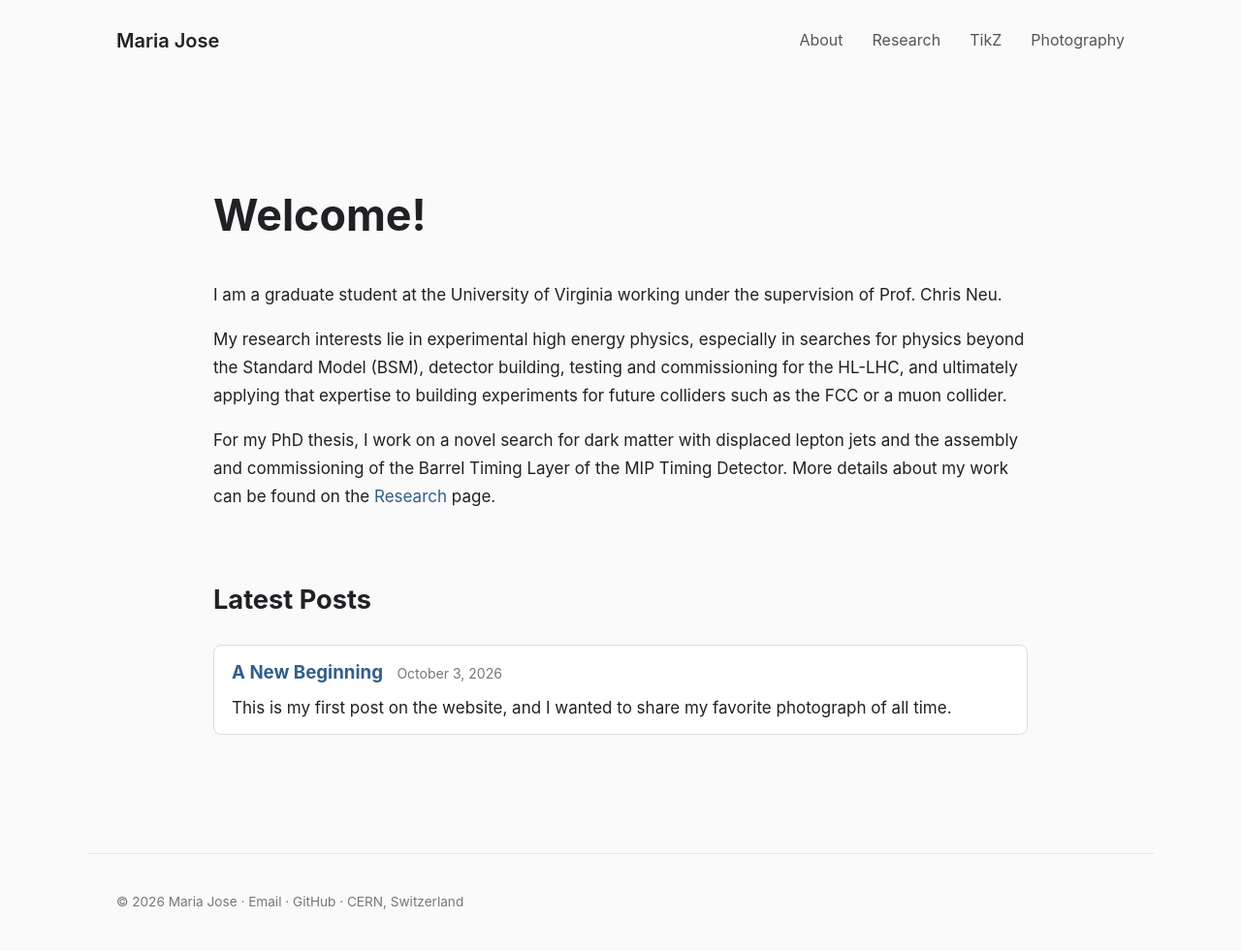
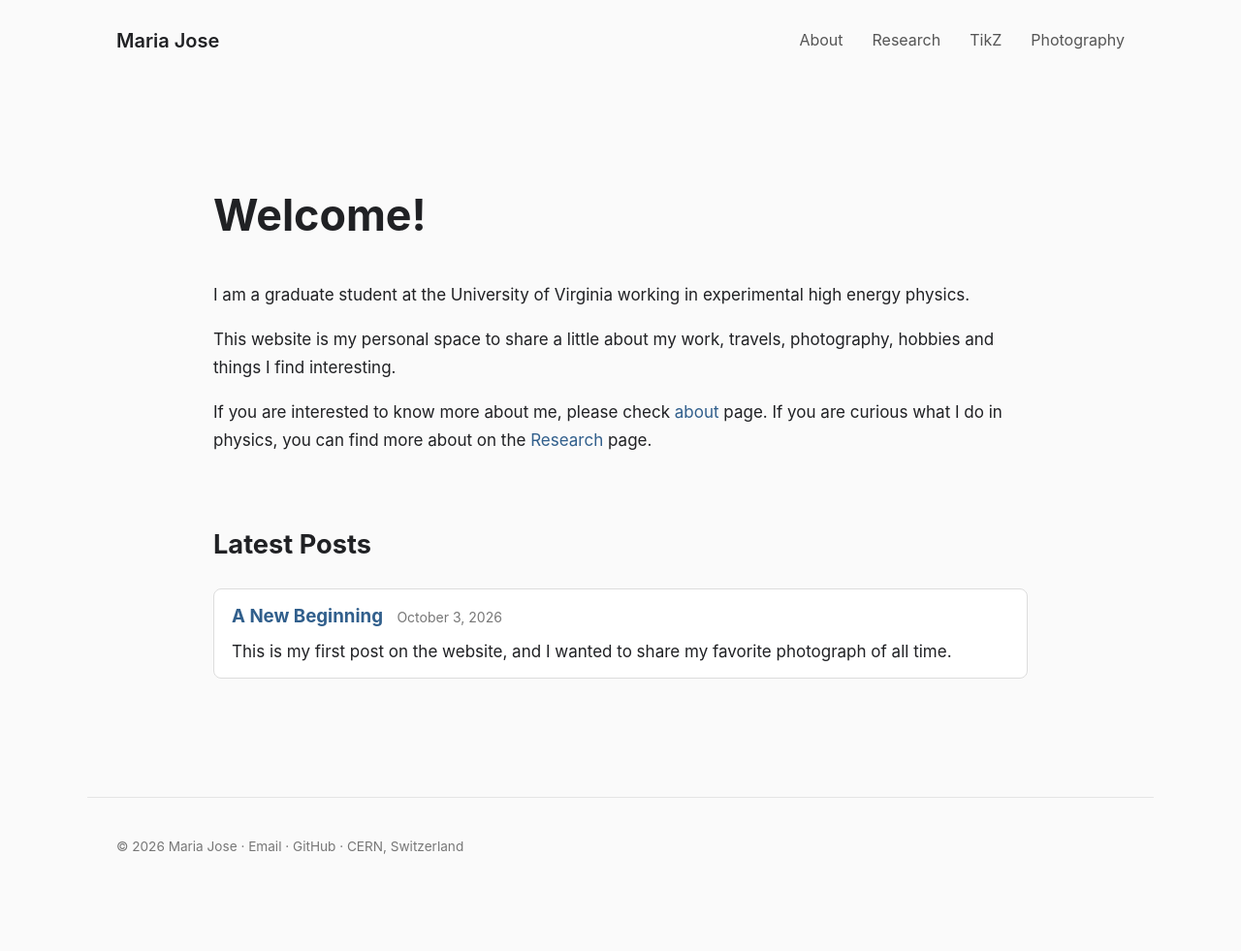
Before and after one commit to mariajose2398/mariajose2398.github.io, a Jekyll site: the page built from docs/index.md, in a window 1280 px wide. Shown: the whole page at 97% size. Built offline with Jekyll 4.4.1, drawn with Linux system fonts in a browser that asks for light colours; after the commit the page ends 923 px from its top, so only the background shows below that.

Commit message:
updated the welcome page to make more general than just a work website

```diff
--- a/docs/index.md
+++ b/docs/index.md
@@ -5,12 +5,13 @@ title: Home
 
 # Welcome!
 
-I am a graduate student at the University of Virginia working under the supervision of Prof. Chris Neu.
+I am a graduate student at the University of Virginia working in experimental high energy physics.
 
+This website is my personal space to share a little about my work, travels, photography, hobbies and things I find interesting.
 
-My research interests lie in experimental high energy physics, especially in searches for physics beyond the Standard Model (BSM), detector building, testing and commissioning for the HL-LHC, and ultimately applying that expertise to building experiments for future colliders such as the FCC or a muon collider.
+If you are interested to know more about me, please check [about]({{ "/aboutme/" | relative_url }}) page.
+If you are curious what I do in physics, you can find more about on the  [Research]({{ "/research/" | relative_url }}) page.
 
-For my PhD thesis, I work on a novel search for dark matter with displaced lepton jets and the assembly and commissioning of the Barrel Timing Layer of the MIP Timing Detector. More details about my work can be found on the [Research]({{ "/research/" | relative_url }}) page.
 
 ## Latest Posts
 {% for post in site.posts %}
```
